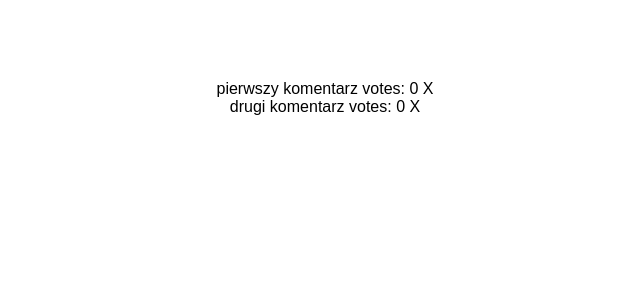
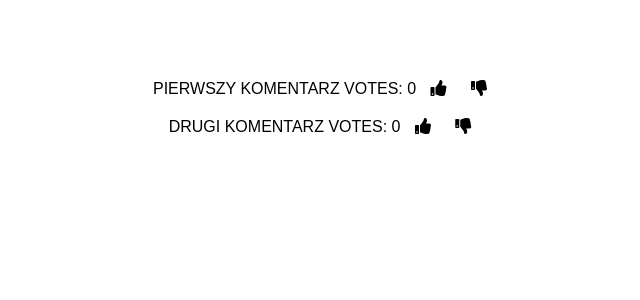
Before and after one commit to kubkil/SM-19-6, a React (Create React App) app: page / in a window 1280 px wide. Shown: the top 300 px of the page, without its empty margins (335-975 px from the left). Built offline with nearby package versions, Linux system fonts and the light colour scheme.

Commit message:
refactor

```diff
--- a/src/actions/actions.js
+++ b/src/actions/actions.js
@@ -5,9 +5,6 @@ export const REMOVE_COMMENT = 'REMOVE_COMMENT';
 export const THUMB_UP = 'THUMB_UP';
 export const THUMB_DOWN = 'THUMB_DOWN';
 
-
-// ; https://redux.js.org/basics/actions?
-// payload: text?
 export const addComment = text => ({
   type: ADD_COMMENT,
   id: uuid.v4(),
@@ -25,7 +22,6 @@ export const removeComment = id => ({
   id
 });
 
-// index zamiast id?
 export const thumbUp = id => ({
   type: THUMB_UP,
   id
--- a/src/components/AddRemoveComment.js
+++ b/src/components/AddRemoveComment.js
@@ -0,0 +1 @@
+import React from 'react';
--- a/src/components/Comment.js
+++ b/src/components/Comment.js
@@ -1,5 +1,5 @@
 import React from 'react';
 
-const Comment = ({ text, votes, thumbUp, id }) => <li>{text} <span>votes: {votes}</span> <span onClick={() => thumbUp(id)}>X</span></li>;
+const Comment = ({ text, votes, thumbUp, thumbDown, id }) => <li className='list-item'>{text} <span>votes: {votes}</span> <i className='fas fa-thumbs-up thumb' onClick={() => thumbUp(id)}></i> <i className='fas fa-thumbs-down thumb' onClick={() => thumbDown(id)}></i></li>;
 
 export default Comment;
--- a/src/components/CommentsList.js
+++ b/src/components/CommentsList.js
@@ -1,6 +1,7 @@
 import React from 'react';
 import Comment from './Comment';
-// spread?? ...comment = comment.votes comment.id  comment trafia z CommentsListContainer.js
-const CommentsList = ({ comments }) => <ul>{comments.map(comment => <Comment key={comment.id} {...comment} />)}</ul>;
+import CommentContainer from '../containers/CommentContainer';
+// ...comment = comment.votes comment.id  comment trafia z CommentsListContainer.js
+const CommentsList = ({ comments }) => <ul>{comments.map(comment => <CommentContainer key={comment.id} {...comment} />)}</ul>;
 
 export default CommentsList;
--- a/src/containers/CommentContainer.js
+++ b/src/containers/CommentContainer.js
@@ -1,10 +1,12 @@
 import { connect } from 'react-redux';
 import Comment from '../components/Comment';
-import { thumbUp } from '../actions/actions'
+import { thumbUp } from '../actions/actions';
+import { thumbDown } from '../actions/actions';
 
-console.log(thumbUp);
+
 const mapDispatchToProps = dispatch => ({
-  thumbUp: (id) => dispatch(thumbUp(id))
+  thumbUp: (id) => dispatch(thumbUp(id)),
+  thumbDown: (id) => dispatch(thumbDown(id))
 });
 
 export default connect(null, mapDispatchToProps)(Comment);
--- a/src/index.js
+++ b/src/index.js
@@ -1,6 +1,5 @@
 import React from 'react';
 import ReactDOM from 'react-dom';
-// https://redux.js.org/basics/example-todo-list import render?
 import { render } from 'react-dom'
 import './css/index.css';
 import App from './components/App';
--- a/src/reducers/comments.js
+++ b/src/reducers/comments.js
@@ -6,11 +6,9 @@ import {
   THUMB_DOWN
 } from '../actions/actions';
 
-// https://redux.js.org/basics/example-todo-list export?
 export const comments = (state = [], action) => {
   switch (action.type) {
     case ADD_COMMENT:
-      console.log(action);
       return [
         ...state,
         {
```
